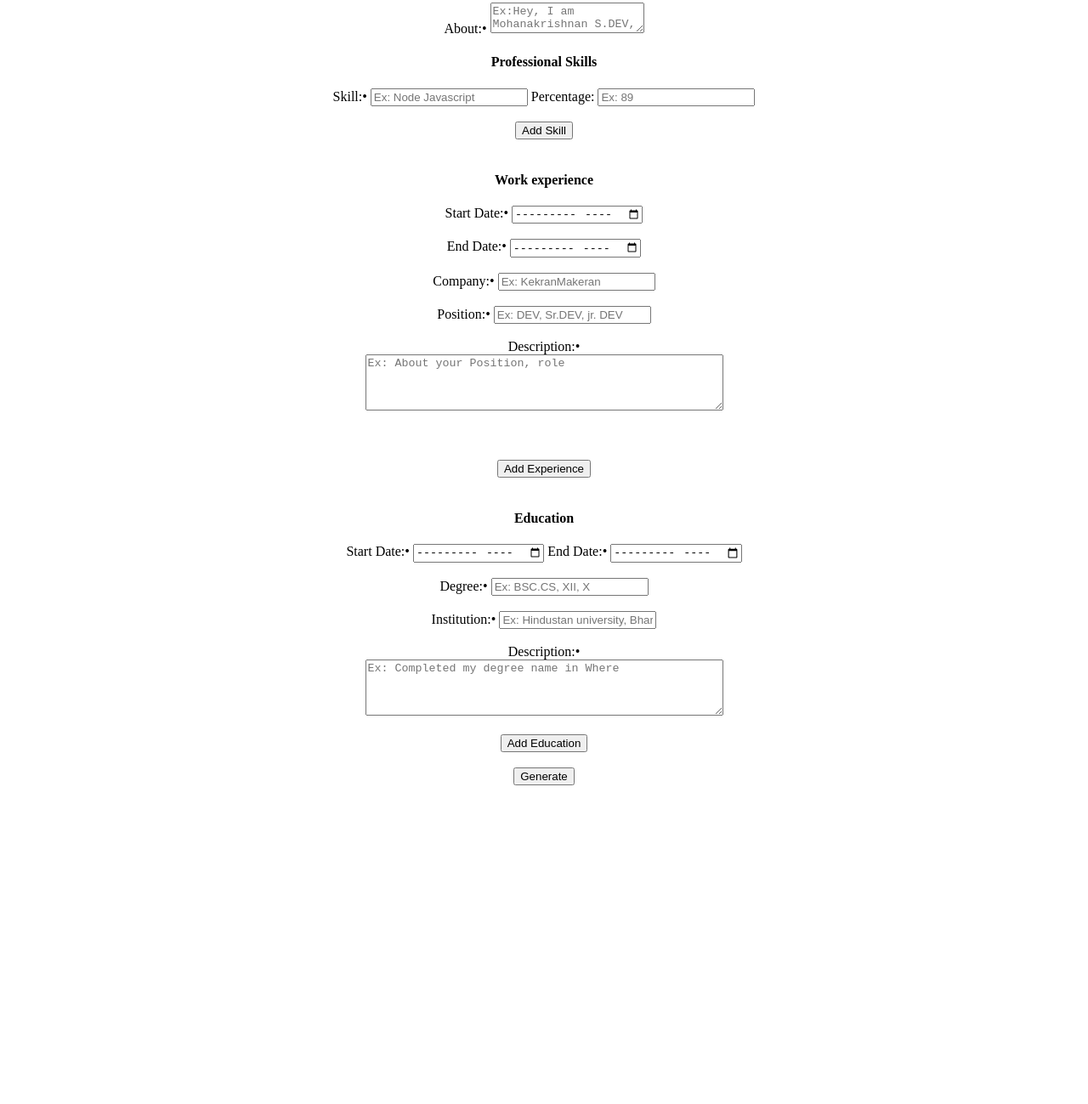
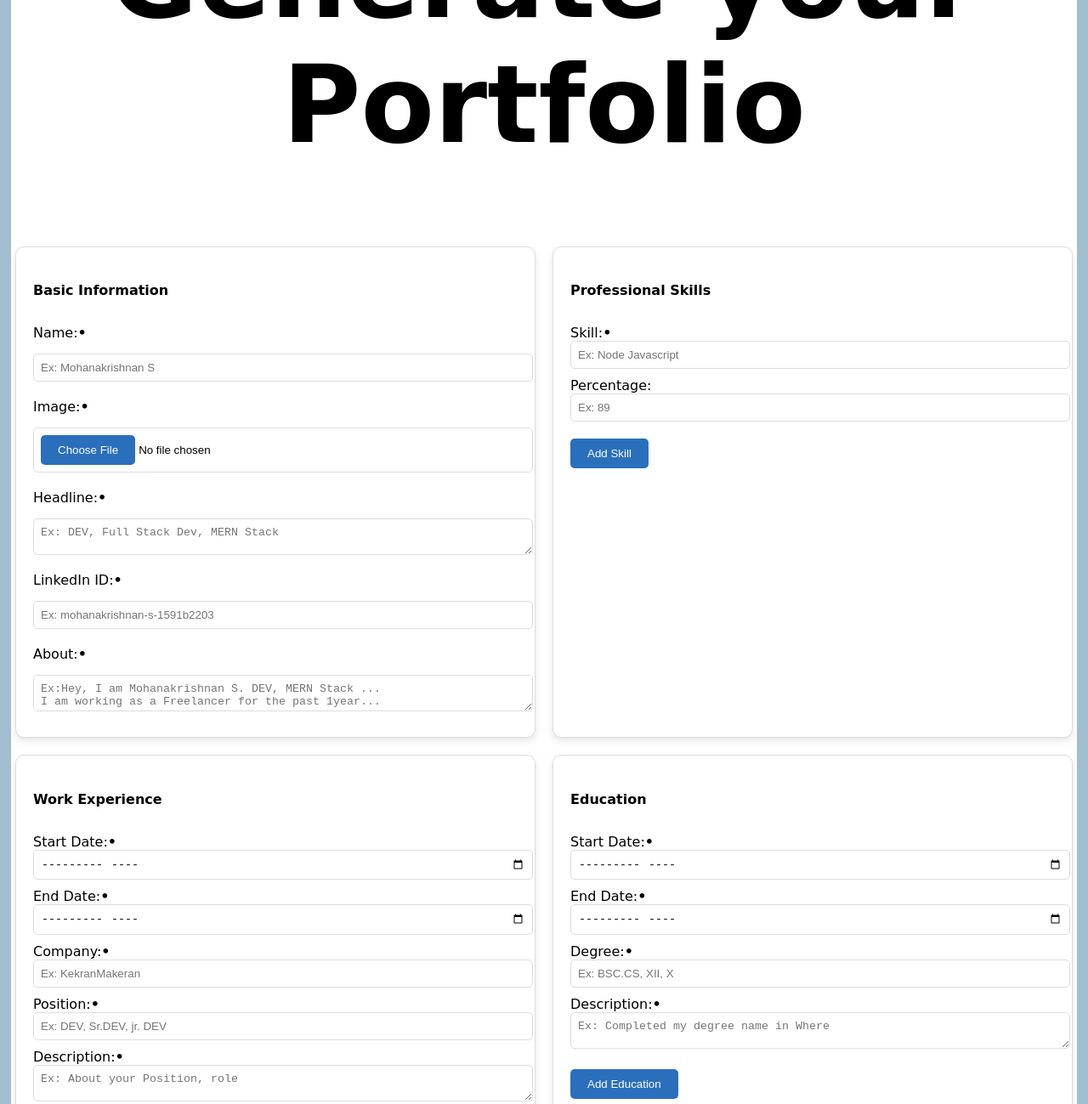
Before and after one commit to Mohan-8/automatic-portfolio-v-2, a plain HTML site: page userinput.html in a window 1280 px wide. Shown: the part 294-1593 px from the top of the page at 85% size. Before the commit the page ends 1226 px from the top, so only its background shows below. Drawn offline with Linux system fonts and the light colour scheme; a web font is replaced by a local one.

Commit message:
update us input

```diff
--- a/css/style.css
+++ b/css/style.css
@@ -81,7 +81,7 @@ body {
   width: 100%;
   margin-top: 20px;
 }
-.content input {
+.content input[type="submit"] {
   text-align: center;
   color: azure;
   background-color: #2a6fbc;
@@ -94,7 +94,7 @@ body {
   transition: all 0.3s ease-in;
 }
 
-.content input:hover {
+.content input[type="submit"]:hover {
   color: rgb(0, 0, 0);
   background-color: #1fbe27;
   font-weight: bold;
@@ -148,3 +148,81 @@ footer {
   color: #2196f3;
   font-size: 20px;
 }
+.content #contact {
+  display: grid;
+  justify-items: center;
+  width: 30%;
+  border: 2px solid;
+  border-radius: 30px;
+}
+.content .cform {
+  display: flex;
+  justify-content: space-evenly;
+}
+.content .cform input[type="text"],
+input[type="email"],
+textarea {
+  border: 1px solid;
+  border-radius: 10px;
+  height: 25px;
+  width: 50%;
+}
+.box {
+  background-color: #fff;
+  border: 1px solid #ddd;
+  box-shadow: 0 4px 8px rgba(0, 0, 0, 0.1);
+  border-radius: 10px;
+  padding: 20px;
+}
+#resumeForm .box {
+  display: flex;
+  flex-direction: column;
+  gap: 10px;
+}
+#resumeForm label {
+  margin-bottom: 5px;
+}
+#resumeForm input,
+#resumeForm textarea {
+  border: 1px solid #ddd;
+  border-radius: 5px;
+  padding: 8px;
+  margin-bottom: 10px;
+  width: 100%;
+}
+#resumeForm input[type="file"]::file-selector-button {
+  background-color: #2a6fbc;
+  color: white;
+  padding: 10px 20px;
+  border: none;
+  border-radius: 5px;
+  cursor: pointer;
+}
+#resumeForm button {
+  align-self: flex-start;
+  padding: 10px 20px;
+  background-color: #2a6fbc;
+  color: #fff;
+  border: none;
+  border-radius: 5px;
+  cursor: pointer;
+  transition: all 0.3s ease-in;
+}
+#resumeForm button:hover {
+  background-color: #1fbe27;
+}
+.grid-2x2 {
+  display: grid;
+  grid-template-columns: 1fr 1fr;
+  gap: 20px;
+}
+.shadow-box {
+  padding: 20px;
+  box-shadow: 0 4px 8px rgba(0, 0, 0, 0.1);
+  border-radius: 10px;
+  background-color: #fff;
+}
+.hl {
+  border-top: 2px solid #ddd;
+  grid-column: span 2;
+}
--- a/userinput.html
+++ b/userinput.html
@@ -1,16 +1,30 @@
 <!DOCTYPE html>
 <html lang="en-US">
   <head>
-    <title>Automatic portfolio-User Input</title>
-    <link rel="icon" type="icon" href="assert/logo.ico" />
+    <title>Automatic Portfolio - User Input</title>
+    <link rel="icon" type="icon" href="assert/img/logo.ico" />
+    <link rel="stylesheet" type="text/css" href="css/style.css" />
+    <link rel="preconnect" href="https://fonts.googleapis.com" />
+    <link rel="preconnect" href="https://fonts.gstatic.com" crossorigin />
+    <link
+      href="https://fonts.googleapis.com/css2?family=Playwrite+ES+Deco:wght@100..400&display=swap"
+      rel="stylesheet"
+    />
+    <link rel="preconnect" href="https://fonts.googleapis.com" />
+    <link rel="preconnect" href="https://fonts.gstatic.com" crossorigin />
+    <link
+      href="https://fonts.googleapis.com/css2?family=Foldit:wght@100..900&family=Playwrite+ES+Deco:wght@100..400&family=Playwrite+IS:wght@100..400&family=Playwrite+US+Modern:wght@100..400&display=swap"
+      rel="stylesheet"
+    />
   </head>
   <body>
+    <div class="container">
       <div class="navbar">
         <ul>
           <li>
             <a href="index.html">
               <img
-              src="assert/n-logo.png"
+                src="assert/img/n-logo.png"
                 alt="logo"
                 height="100px"
                 width="100px"
@@ -24,63 +38,65 @@
         </ul>
       </div>
       <div class="content">
-      <center>
+        <h1>Generate your Portfolio</h1>
         <form id="resumeForm" action="/alert.html">
+          <div class="grid-2x2">
+            <div class="box shadow-box">
+              <h4>Basic Information</h4>
               <label for="name">Name:<span>&#149;</span></label>
               <input
                 type="text"
                 id="name"
                 name="name"
-            title="Full name &#13;Ex: Mohanakrishnan S "
+                title="Full name &#13;Ex: Mohanakrishnan S"
                 placeholder="Ex: Mohanakrishnan S"
                 required
-          /><br /><br />
+              />
               <label for="image">Image:<span>&#149;</span></label>
               <input
                 type="file"
                 accept="image/png, image/gif, image/jpeg"
                 id="image"
                 name="image"
-            title="upload image &#13;ex: Profile.jpg, Profile.png"
+                title="Upload image &#13;ex: Profile.jpg, Profile.png"
                 required
-          /><br /><br />
+              />
               <label for="headline">Headline:<span>&#149;</span></label>
               <textarea
                 id="headline"
                 name="headline"
-            title="Profile Headline &#13;Ex: DEV, Full Stack Dev, MERN Stack "
+                title="Profile Headline &#13;Ex: DEV, Full Stack Dev, MERN Stack"
                 placeholder="Ex: DEV, Full Stack Dev, MERN Stack"
                 required
-          ></textarea
-          ><br /><br />
+              ></textarea>
               <label for="LL">LinkedIn ID:<span>&#149;</span></label>
               <input
                 type="text"
                 id="LL"
                 name="LL"
                 required
-            title="LinkedIn Profile Link &#13;Ex: mohanakrishnan-s-1591b2203 "
+                title="LinkedIn Profile Link &#13;Ex: mohanakrishnan-s-1591b2203"
                 placeholder="Ex: mohanakrishnan-s-1591b2203"
-          /><br /><br />
+              />
               <label for="aboutH">About:<span>&#149;</span></label>
               <textarea
-            type="text"
                 id="about"
                 name="about"
                 required
-            title="Profile about &#13;Ex:Hey, I am Mohanakrishnan S.DEV, MERN Stack ...   &#13;I am working as a Freelancer for the past 1year... "
-            placeholder="Ex:Hey, I am Mohanakrishnan S.DEV, MERN Stack ...   &#13;I am working as a Freelancer for the past 1year..."
+                title="Profile about &#13;Ex:Hey, I am Mohanakrishnan S. DEV, MERN Stack ... &#13;I am working as a Freelancer for the past 1year..."
+                placeholder="Ex:Hey, I am Mohanakrishnan S. DEV, MERN Stack ... &#13;I am working as a Freelancer for the past 1year..."
               ></textarea>
-
+            </div>
+            <div class="box shadow-box">
+              <h4>Professional Skills</h4>
               <div id="skillEntries">
-            <h4>Professional Skills</h4>
                 <label for="skill1">Skill:<span>&#149;</span></label>
                 <input
                   type="text"
                   id="skill1"
                   name="skill1"
                   required
-              title="Enter SkillS &#13;Ex: Node &#13;Javascript"
+                  title="Enter Skills &#13;Ex: Node &#13;Javascript"
                   placeholder="Ex: Node &#13;Javascript"
                 />
                 <label for="skillPercentage1">Percentage:</label>
@@ -91,29 +107,23 @@
                   required
                   title="Enter Percentage out of 100 &#13;Ex: 89"
                   placeholder="Ex: 89"
-            /><br /><br />
+                />
               </div>
-          <button type="button" onclick="addSkill()">Add Skill</button
-          ><br /><br />
+              <button type="button" onclick="addSkill()">Add Skill</button>
+            </div>
+            <div class="box shadow-box">
+              <h4>Work Experience</h4>
               <div id="experienceEntries">
                 <div id="experience1">
-              <h4>Work experience</h4>
                   <label for="startDate1">Start Date:<span>&#149;</span></label>
                   <input
                     type="month"
                     id="startDate1"
                     name="startDate1"
                     required
-              /><br /><br />
-
+                  />
                   <label for="endDate1">End Date:<span>&#149;</span></label>
-              <input
-                type="month"
-                id="endDate1"
-                name="endDate1"
-                required
-              /><br /><br />
-
+                  <input type="month" id="endDate1" name="endDate1" required />
                   <label for="company1">Company:<span>&#149;</span></label>
                   <input
                     type="text"
@@ -122,8 +132,7 @@
                     required
                     title="Enter company name &#13;Ex: TCS"
                     placeholder="Ex: KekranMakeran"
-              /><br /><br />
-
+                  />
                   <label for="position1">Position:<span>&#149;</span></label>
                   <input
                     type="text"
@@ -132,10 +141,10 @@
                     required
                     title="Enter Role &#13;Ex: DEV, Sr.DEV, jr. DEV"
                     placeholder="Ex: DEV, Sr.DEV, jr. DEV"
-              /><br /><br />
-
-              <label for="description1">Description:<span>&#149;</span></label
-              ><br />
+                  />
+                  <label for="description1"
+                    >Description:<span>&#149;</span></label
+                  >
                   <textarea
                     id="description1"
                     name="description1"
@@ -144,17 +153,20 @@
                     required
                     title="Enter description &#13;Ex: About your Position, role"
                     placeholder="Ex: About your Position, role"
-              ></textarea
-              ><br /><br />
+                  ></textarea>
                 </div>
               </div>
-          <br /><br />
-          <button type="button" onclick="addExperience()">Add Experience</button
-          ><br /><br />
+              <button type="button" onclick="addExperience()">
+                Add Experience
+              </button>
+            </div>
+            <div class="box shadow-box">
+              <h4>Education</h4>
               <div id="educationEntries">
                 <div id="education1">
-              <h4>Education</h4>
-              <label for="eduStartDate1">Start Date:<span>&#149;</span></label>
+                  <label for="eduStartDate1"
+                    >Start Date:<span>&#149;</span></label
+                  >
                   <input
                     type="month"
                     id="eduStartDate1"
@@ -167,7 +179,7 @@
                     id="eduEndDate1"
                     name="eduEndDate1"
                     required
-              /><br /><br />
+                  />
                   <label for="degree1">Degree:<span>&#149;</span></label>
                   <input
                     type="text"
@@ -176,38 +188,29 @@
                     required
                     title="Enter Education &#13;Ex: BSC.CS, XII, X"
                     placeholder="Ex: BSC.CS, XII, X"
-              /><br /><br />
-              <label for="institution1">Institution:<span>&#149;</span></label>
-              <input
-                type="text"
-                id="institution1"
-                name="institution1"
-                required
-                title="Enter Institution &#13;Ex:  Hindustan university, Bharath University"
-                placeholder="Ex: Hindustan university, Bharath University"
-              /><br /><br />
-
-              <label for="eduDescription1"
+                  />
+                  <label for="degreeDescription1"
                     >Description:<span>&#149;</span></label
-              ><br />
+                  >
                   <textarea
-                id="eduDescription1"
-                name="eduDescription1"
+                    id="degreeDescription1"
+                    name="degreeDescription1"
                     rows="4"
                     cols="50"
                     required
                     title="Enter Education &#13;Ex: BSC.CS"
                     placeholder="Ex: Completed my degree name in Where"
-              ></textarea
-              ><br /><br />
+                  ></textarea>
                 </div>
               </div>
-          <button type="button" onclick="addEducation()">Add Education</button
-          ><br /><br />
-
+              <button type="button" onclick="addEducation()">
+                Add Education
+              </button>
+            </div>
+          </div>
           <input type="submit" value="Generate" />
         </form>
-      </center>
+      </div>
     </div>
   </body>
 </html>
```
Also changed, not shown: about.html (+36 -20 lines), contact.html (+28 -7 lines). Lines whose indentation alone changed are shown as unchanged.
